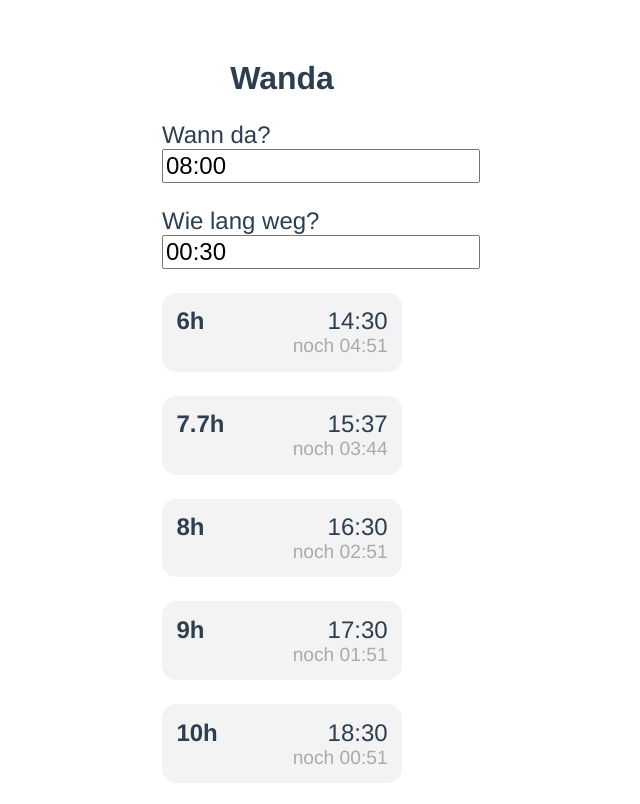
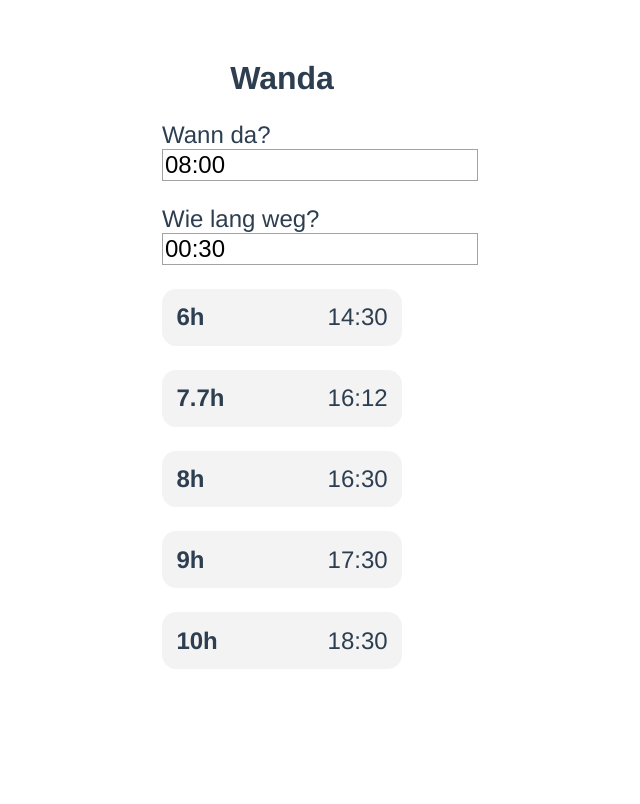
Before and after one commit to flogehring/wanda, a Vue app: page / in a window 1280 px wide. Shown: the top 804 px of the page, without its empty margins (358-998 px from the left). Built offline with nearby package versions, Linux system fonts and the light colour scheme.

Commit message:
Calculation fix

```diff
--- a/src/components/ResultRow.vue
+++ b/src/components/ResultRow.vue
@@ -2,7 +2,8 @@
 <li class="result-row row">
   <span class="threshold">{{ this.threshold }}h</span>
   <span class="absoluteTime">{{ absoluteTime }}</span>
-  <span class="relativeTime">noch {{ relativeTime }}</span>
+  <!--<span class="relativeTime">noch {{ relativeTime }}</span>-->
+
 </li>
 </template>
 
@@ -33,28 +34,27 @@ export default {
   },
   computed: {
     absoluteTime: function () {
-      return this.calculateAbsoluteTime(this.wannda, this.threshold, this.wielangweg)
+      let thresholdNumber = Number(this.threshold);
+      let thresholdInMinutes = 60 * thresholdNumber;
+      return this.calculateAbsoluteTime(this.wannda, thresholdInMinutes, this.wielangweg)
     },
     relativeTime: function () {
       return this.calculateRelativeTimeFromNow();
     }
   },
   methods: {
-    calculateAbsoluteTime: function (wanndaString, thresholdString, breakString) {
+    calculateAbsoluteTime: function (wanndaString, thresholdInMinutes, breakString) {
       let timeWannda = moment.utc(wanndaString, 'HH:mm');
-      var timeThreshold = moment.utc(thresholdString, 'HH:mm');
 
       let timeBreak = moment.utc(breakString, 'HH:mm');
       let difference = timeWannda
-        .add(timeThreshold.hours(), 'hours')
-        .add(timeThreshold.minutes(), 'minutes')
+        .add(thresholdInMinutes, 'minutes')
         .add(timeBreak.hours(), 'hours')
         .add(timeBreak.minutes(), 'minutes');
       this.timeUntil = difference;
       return difference.format('HH:mm');
     },
     calculateRelativeTimeFromNow: function () {
-      // return this.timeUntil.fromNow();
       let now = new moment();
       let minutes = now.diff(this.timeUntil, 'minutes');
       let hours = Math.floor(minutes / 60);
--- a/src/components/WandaSet.vue
+++ b/src/components/WandaSet.vue
@@ -98,6 +98,8 @@ form {
   input[type="text"] {
     display: block;
     font-size: 1em;
+        -webkit-appearance: none;
+    border: 1px solid #a2a2a2;
   }
 }
 </style>
```
Also changed, not shown: package.json (line endings or trailing spaces), 1 other file (tests, documents, lock files or other folders).
